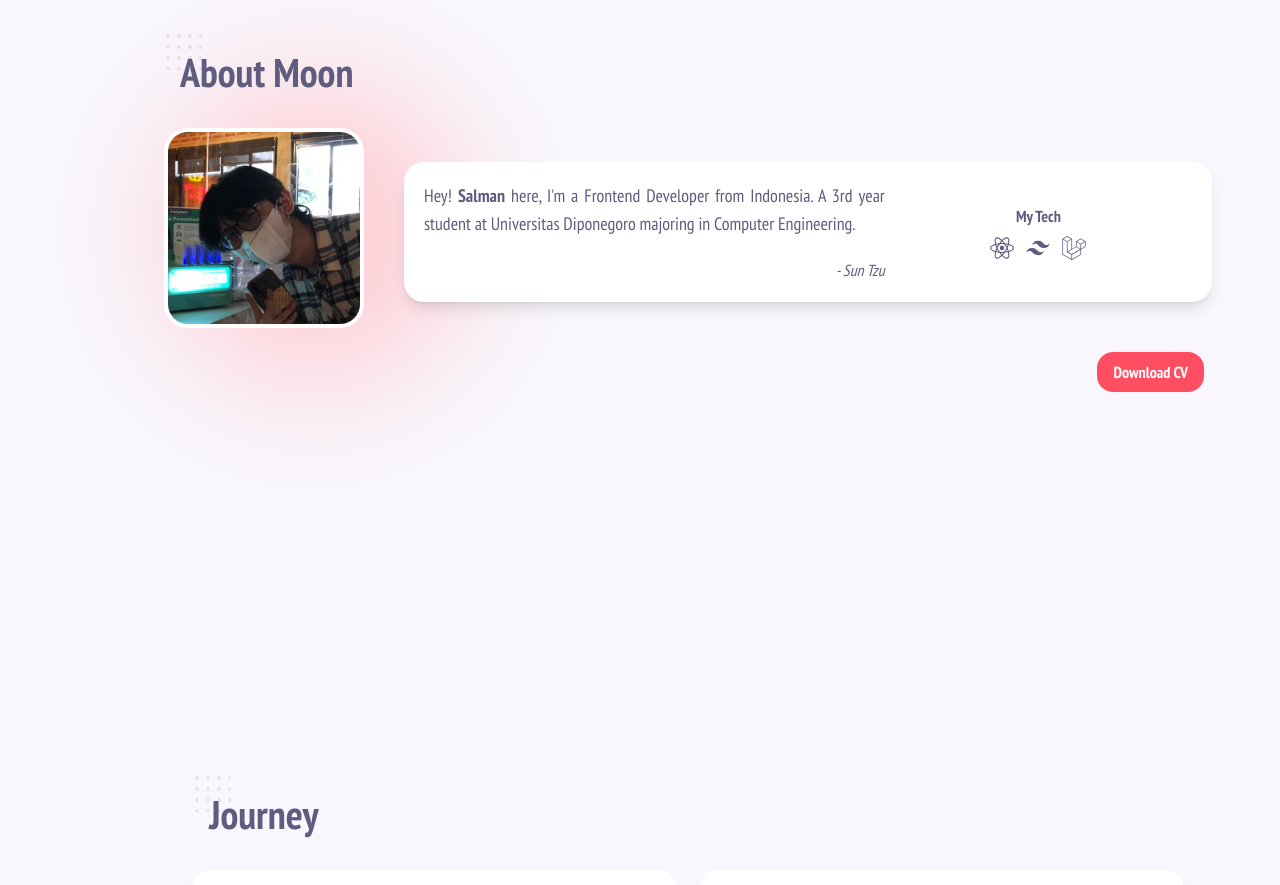
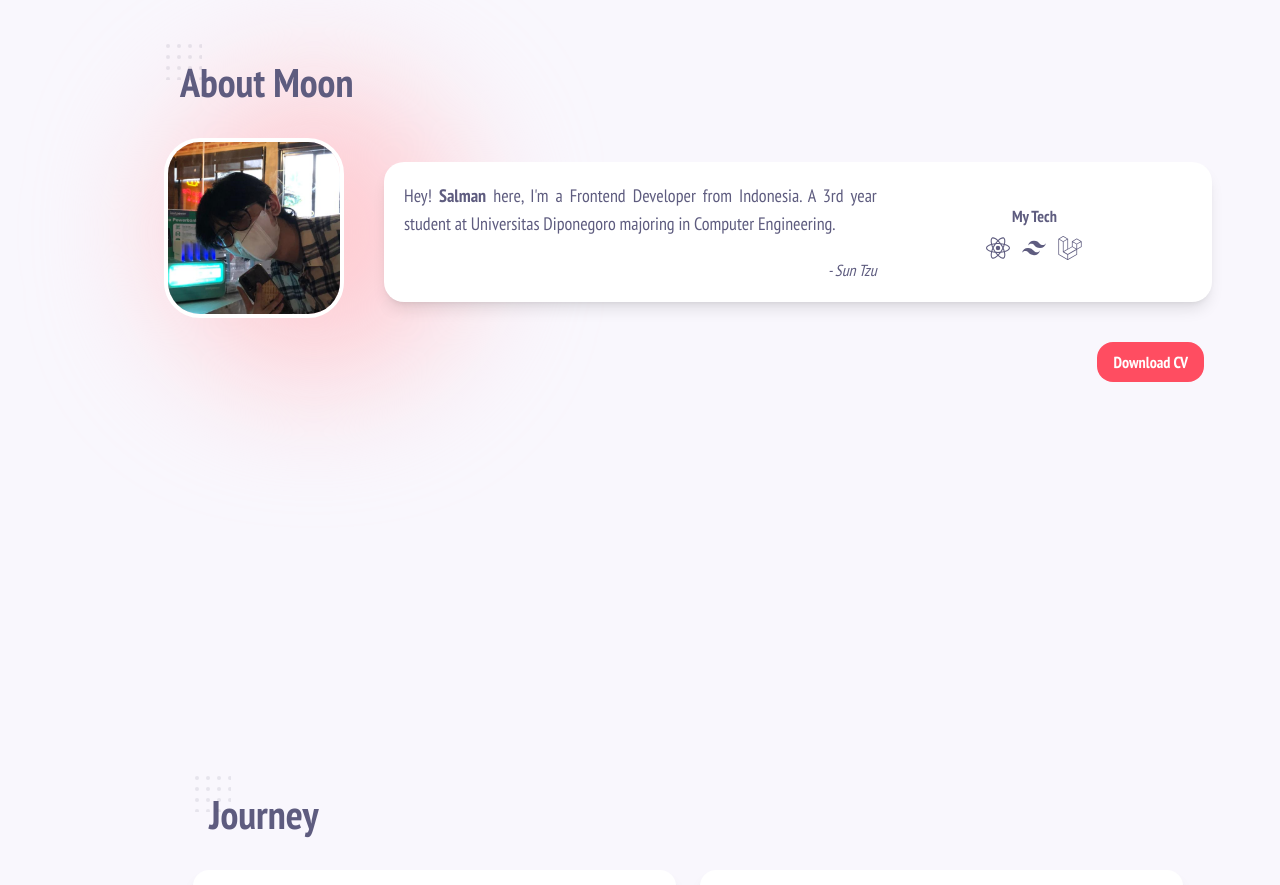
Before and after one commit to MuhammadSalmanAlfarisi/msaf, a React (Vite) app: page / in a window 1280 px wide. Shown: the part 980-1865 px from the top of the page. Built offline with nearby package versions, Linux system fonts and the light colour scheme.

Commit message:
feats: fixing avatar sizes

```diff
--- a/src/pages/About.jsx
+++ b/src/pages/About.jsx
@@ -13,7 +13,7 @@ const About = () => {
         </h2>
         <div className="flex flex-col items-center lg:flex-row ">
           <div className="absolute z-0 h-[300px] w-[300px] rounded-full bg-rose-200 blur-3xl" />
-          <img src={Me} alt="" className="z-10 w-32 lg:w-[200px] rounded-3xl border-4 mb-2 border-[#fff]" />
+          <img src={Me} alt="" className="z-10 w-[150px] lg:w-[180px] rounded-[20%] border-4 mb-2 border-[#fff]" />
           <div className="z-10 my-5 flex w-full flex-col items-center rounded-[20px] bg-[#fff] p-5 shadow-lg lg:my-0 lg:ml-10 lg:flex-row lg:py-5">
             {/* about */}
             <div className="flex flex-col gap-5 lg:w-[60%] ">
```
